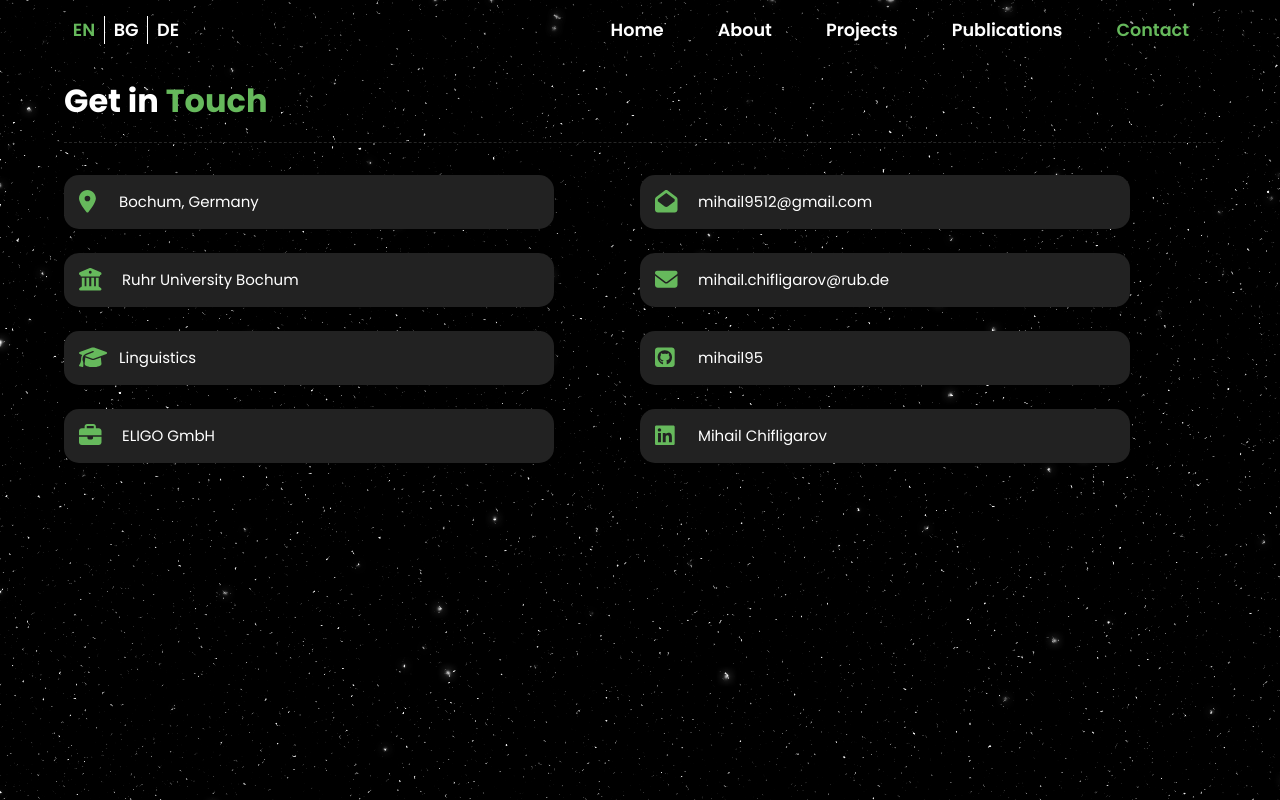
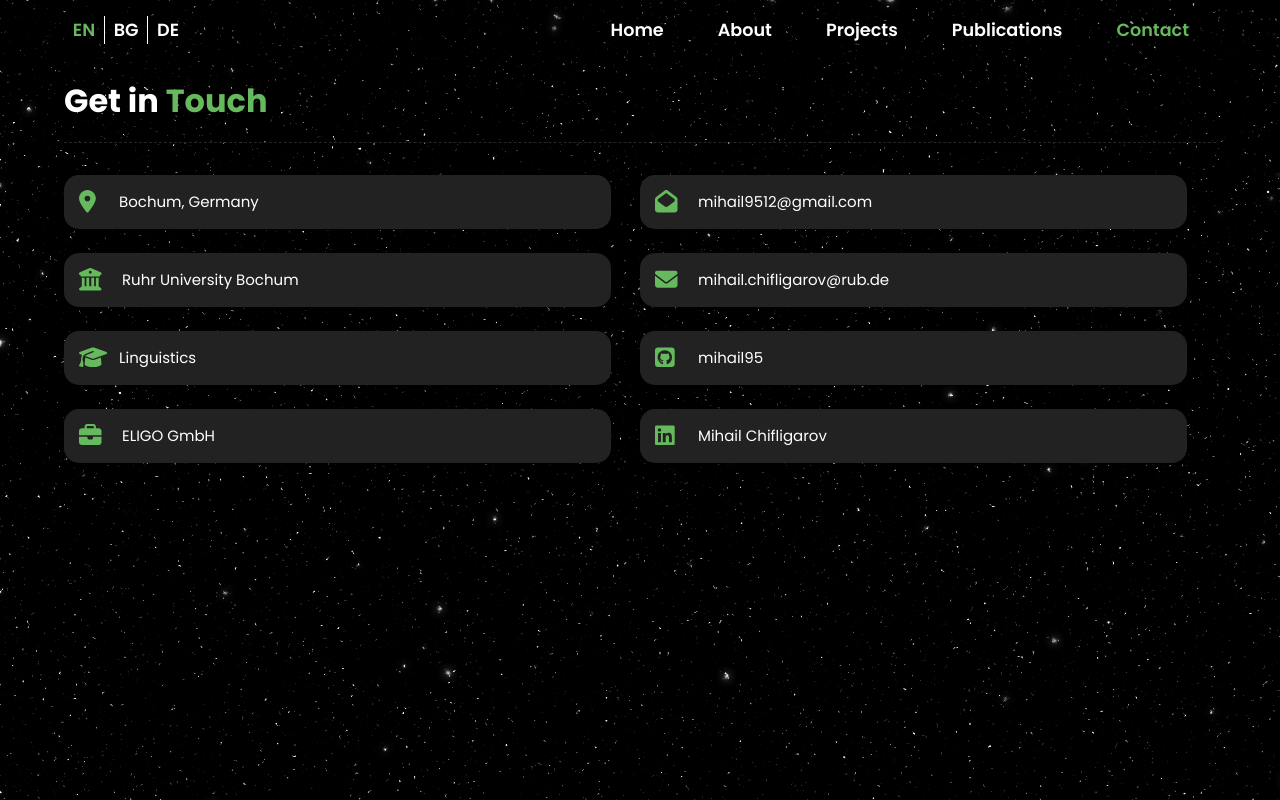
Before and after one commit to yanchdramch/yanchdramch.github.io, a Vue app: page /contact in a window 1280 px wide. Built offline with nearby package versions, Linux system fonts and the light colour scheme.

Commit message:
Contact page css optimization

```diff
--- a/src/components/DetailComponent.vue
+++ b/src/components/DetailComponent.vue
@@ -42,7 +42,7 @@ export default {
 .detail_wrapper {
     display: flex;
     flex-direction: row;
-    width: 85%;
+    width: 95%;
     flex-wrap: nowrap;
     text-wrap: nowrap;
     background-color: #222;
--- a/src/views/ContactView.vue
+++ b/src/views/ContactView.vue
@@ -122,6 +122,7 @@ export default {
   overflow-y: auto;
   overflow-x: hidden;
   scrollbar-width: thin;
+  justify-content: center;
 }
 
 .col {
```
